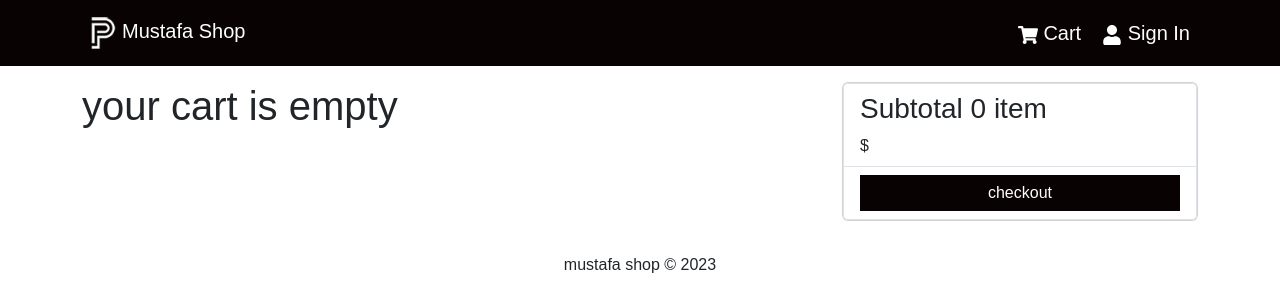
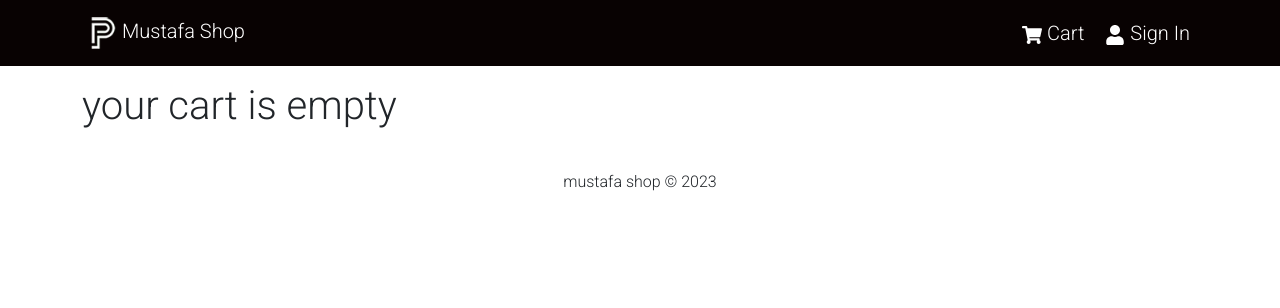
Before and after one commit to mustafaad12/mustafa-shop-v2, a React (Vite) app in the folder frontend/: page /cart in a window 1280 px wide. Shown: the top 308 px of the page. Built offline with nearby package versions, Linux system fonts and the light colour scheme.

Commit message:
add google font

```diff
--- a/frontend/src/assets/index.css
+++ b/frontend/src/assets/index.css
@@ -1,7 +1,8 @@
+@import url("https://fonts.googleapis.com/css2?family=Roboto:wght@300&display=swap");
 * {
   padding: 0;
   margin: 0;
-  font-family: sans-serif;
+  font-family: "Roboto", sans-serif;
 }
 a {
   text-decoration: none;
--- a/frontend/src/screens/CartScreen.jsx
+++ b/frontend/src/screens/CartScreen.jsx
@@ -28,13 +28,15 @@ const CartScreen = () => {
     dispatch(removeFromCart(id));
   };
 
+  const subTotal = cartItems.reduce((acc, item) => acc + item.qty, 0);
+
   return (
     <>
-      <Row>
-        <Col md={8}>
       {cartItems.length === 0 ? (
         <h1>your cart is empty</h1>
       ) : (
+        <Row>
+          <Col md={8}>
             <ListGroup variant="flush">
               {cartItems.map((item) => {
                 return (
@@ -78,15 +80,13 @@ const CartScreen = () => {
                 );
               })}
             </ListGroup>
-          )}
           </Col>
           <Col md={4}>
             <Card>
               <ListGroup>
                 <ListGroup.Item>
                   <h3>
-                  Subtotal {cartItems.reduce((acc, item) => acc + item.qty, 0)}{" "}
-                  {cartItems.length > 1 ? "items" : "item"}
+                    Subtotal {subTotal} {subTotal > 1 ? "items" : "item"}
                   </h3>
                   $ {cart.itemsPrice}
                 </ListGroup.Item>
@@ -98,8 +98,115 @@ const CartScreen = () => {
             </Card>
           </Col>
         </Row>
+      )}
     </>
   );
 };
 
 export default CartScreen;
+
+// import React from "react";
+// import { addToCart, removeFromCart } from "../slices/cartSlice";
+// import { useDispatch, useSelector } from "react-redux";
+// import { Link, useNavigate } from "react-router-dom";
+// import {
+//   Row,
+//   Col,
+//   ListGroup,
+//   Image,
+//   Form,
+//   Button,
+//   Card,
+// } from "react-bootstrap";
+// import { FaTrash } from "react-icons/fa";
+
+// const CartScreen = () => {
+//   const navigate = useNavigate();
+//   const dispatch = useDispatch();
+
+//   const cart = useSelector((state) => state.cart);
+//   const { cartItems } = cart;
+
+//   const addToCardHandler = (item, qty) => {
+//     dispatch(addToCart({ ...item, qty }));
+//   };
+
+//   const removeFromCartHandler = (id) => {
+//     dispatch(removeFromCart(id));
+//   };
+
+//   return (
+//     <>
+//       <Row>
+//         <Col md={8}>
+//           {cartItems.length === 0 ? (
+//             <h1>your cart is empty</h1>
+//           ) : (
+//             <ListGroup variant="flush">
+//               {cartItems.map((item) => {
+//                 return (
+//                   <ListGroup.Item key={item._id}>
+//                     <Row>
+//                       <Col md={2}>
+//                         <Image src={item.image} alt={item.name} fluid rounded />
+//                       </Col>
+//                       <Col md={3}>
+//                         <Link to={`/products/${item._id}`}> {item.name} </Link>
+//                       </Col>
+//                       <Col md={2}>$ {item.price}</Col>
+//                       <Col md={2}>
+//                         <Form.Control
+//                           as="select"
+//                           value={item.qty}
+//                           onChange={(e) => {
+//                             addToCardHandler(item, Number(e.target.value));
+//                           }}
+//                         >
+//                           {[...Array(item.countInStock).keys()].map((x) => {
+//                             return (
+//                               <option key={x + 1} value={x + 1}>
+//                                 {x + 1}
+//                               </option>
+//                             );
+//                           })}
+//                         </Form.Control>
+//                       </Col>
+//                       <Col md={2}>
+//                         <Button
+//                           onClick={() => removeFromCartHandler(item._id)}
+//                           type="button"
+//                           varient="light"
+//                         >
+//                           <FaTrash />
+//                         </Button>
+//                       </Col>
+//                     </Row>
+//                   </ListGroup.Item>
+//                 );
+//               })}
+//             </ListGroup>
+//           )}
+//         </Col>
+//         <Col md={4}>
+//           <Card>
+//             <ListGroup>
+//               <ListGroup.Item>
+//                 <h3>
+//                   Subtotal {cartItems.reduce((acc, item) => acc + item.qty, 0)}{" "}
+//                   {cartItems.length > 1 ? "items" : "item"}
+//                 </h3>
+//                 $ {cart.itemsPrice}
+//               </ListGroup.Item>
+
+//               <ListGroup.Item>
+//                 <Button className="btn btn-block">checkout</Button>
+//               </ListGroup.Item>
+//             </ListGroup>
+//           </Card>
+//         </Col>
+//       </Row>
+//     </>
+//   );
+// };
+
+// export default CartScreen;
--- a/frontend/src/screens/ProductScreen.jsx
+++ b/frontend/src/screens/ProductScreen.jsx
@@ -58,6 +58,8 @@ const ProductScreen = () => {
                     text={`${product.numReviews} reviews`}
                   />
                 </ListGroup.Item>
+
+                <ListGroup.Item>{product.description}</ListGroup.Item>
 
                 <ListGroup.Item>
                   <h3>${product.price}</h3>
```
Lines whose indentation alone changed are shown as unchanged.
